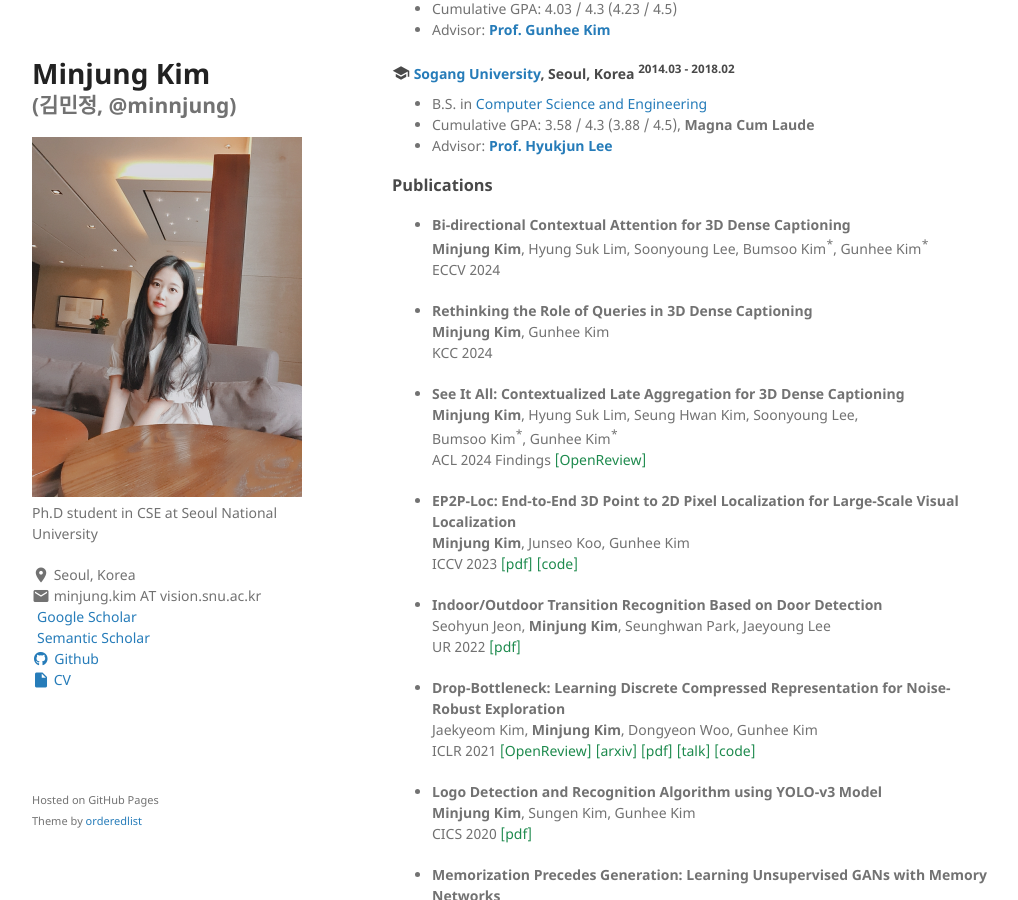
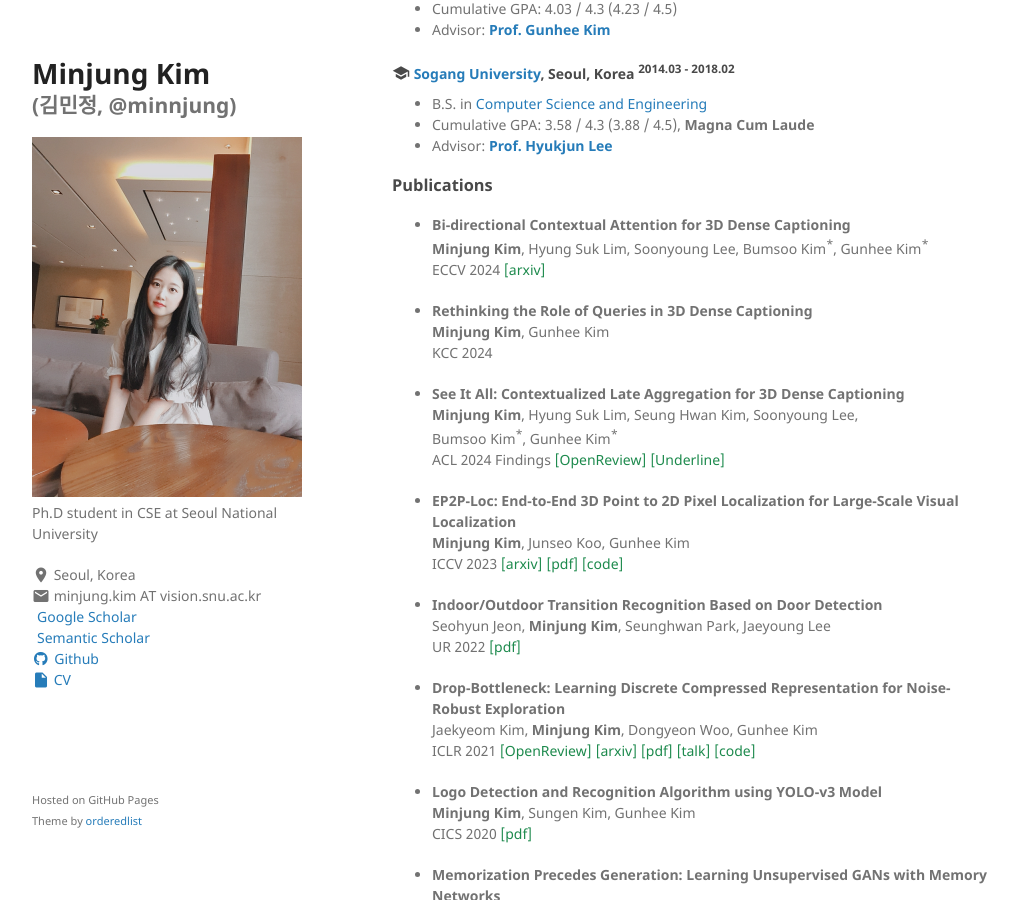
Before and after one commit to minnjung/minnjung.github.io, a Jekyll site: the page built from index.md, in a window 1280 px wide and 900 px high, scrolled down 319 px. Shown: the whole window, without its empty margins (128-1146 px from the left). Built offline with Jekyll 4.4.1, drawn with Linux system fonts in a browser that asks for light colours; a style sheet for code colours, icons or effects is not loaded.

Commit message:
Update index.md

```diff
--- a/index.md
+++ b/index.md
@@ -47,6 +47,7 @@ and (iii) utilizing high-level semantic information for place recognition and 3D
 - **Bi-directional Contextual Attention for 3D Dense Captioning** <br/>
 **Minjung Kim**, Hyung Suk Lim, Soonyoung Lee, Bumsoo Kim<sup>\*</sup>, Gunhee Kim<sup>\*</sup> <br/>
 ECCV 2024
+<a class="code" href="https://arxiv.org/abs/2408.06662">[arxiv]</a>
 
 - **Rethinking the Role of Queries in 3D Dense Captioning** <br/>
 **Minjung Kim**, Gunhee Kim <br/>
@@ -57,11 +58,13 @@ KCC 2024
 Bumsoo Kim<sup>\*</sup>, Gunhee Kim<sup>\*</sup> <br/>
 ACL 2024 Findings
 <a class="code" href="https://openreview.net/forum?id=NVhRn_B29i">[OpenReview]</a>
+<a class="code" href="https://underline.io/events/466/posters/18354/poster/102446-see-it-all-contextualized-late-aggregation-for-3d-dense-captioning?tab=Video">[Underline]</a>
 
 - **EP2P-Loc: End-to-End 3D Point to 2D Pixel Localization for Large-Scale Visual Localization** <br/>
 **Minjung Kim**, Junseo Koo, Gunhee Kim <br/>
 ICCV 2023
-<a class="code" href="http://arxiv.org/abs/2309.07471">[pdf]</a>
+<a class="code" href="http://arxiv.org/abs/2309.07471">[arxiv]</a>
+<a class="code" href="https://openaccess.thecvf.com/content/ICCV2023/papers/Kim_EP2P-Loc_End-to-End_3D_Point_to_2D_Pixel_Localization_for_Large-Scale_ICCV_2023_paper.pdf">[pdf]</a>
 <a class="code" href="https://github.com/minnjung/EP2P-Loc">[code]</a>
 
 - **Indoor/Outdoor Transition Recognition Based on Door Detection** <br/>
```
